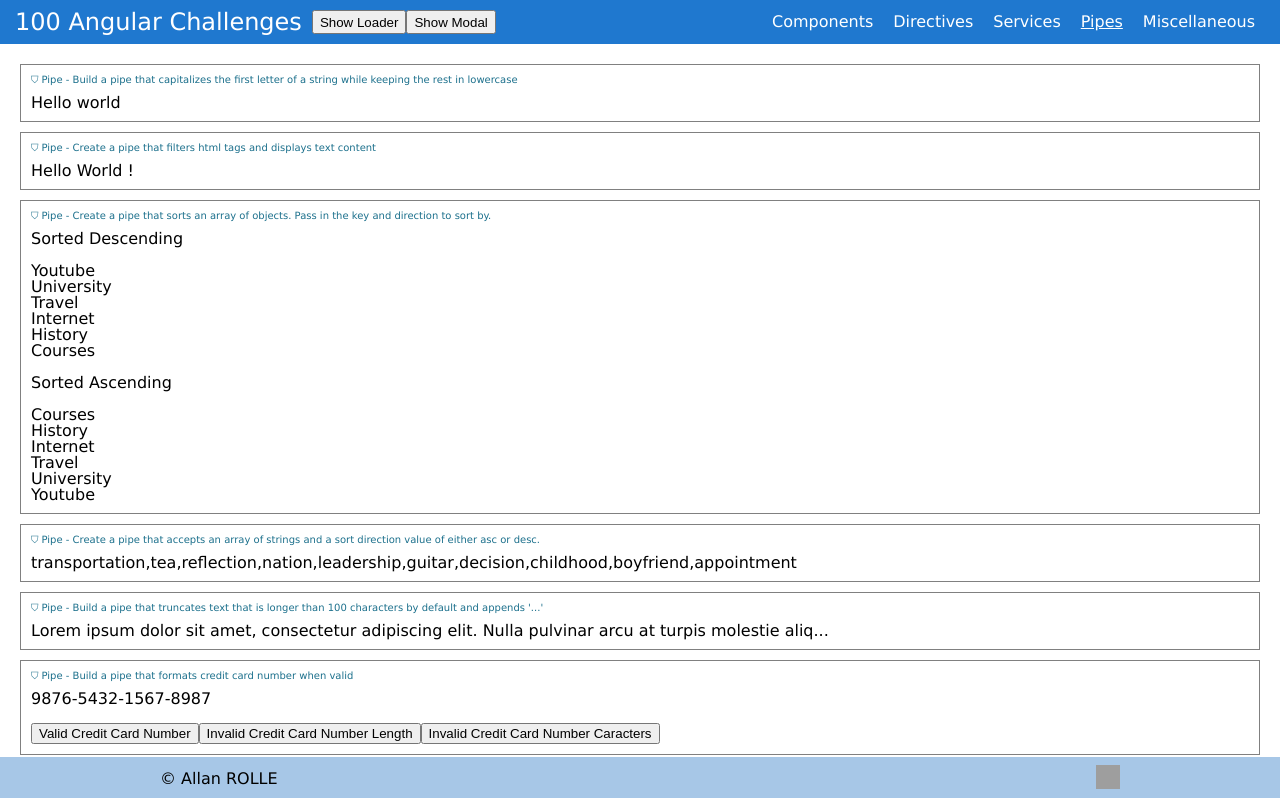
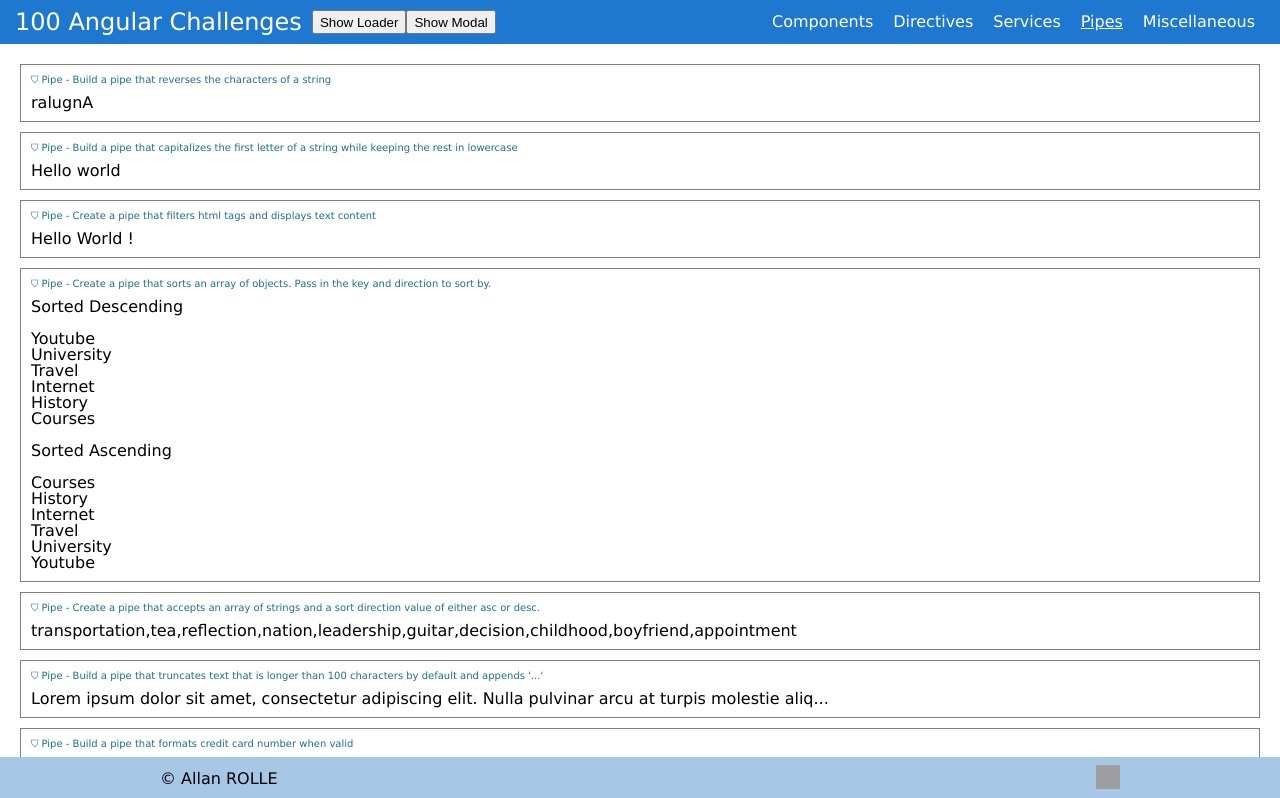
Before and after one commit to Portfolio-Allan-Rolle/100AngularChallenges, an Angular app: page /pipes in a window 1280 px wide. Shown: the top 798 px of the page. Built offline with nearby package versions, Linux system fonts and the light colour scheme; grey boxes are pictures that could not be loaded.

Commit message:
reverse string pipe complete

```diff
--- /dev/null
+++ b/src/app/pipes/reverse-string.pipe.ts
@@ -0,0 +1,11 @@
+import { Pipe, PipeTransform } from '@angular/core';
+
+@Pipe({
+  name: 'reverseString',
+})
+export class ReverseStringPipe implements PipeTransform {
+  transform(value: string): string {
+    if (!value) return value;
+    return [...value].reverse().join('').toString();
+  }
+}
--- a/src/app/routes/pipes-documentation/pipes-documentation.component.html
+++ b/src/app/routes/pipes-documentation/pipes-documentation.component.html
@@ -1,3 +1,9 @@
+<app-container
+  [title]="'Pipe - Build a pipe that reverses the characters of a string'"
+>
+  <p>{{ reverseStringData | reverseString }}</p></app-container
+>
+
 <app-container
   [title]="
     'Pipe - Build a pipe that capitalizes the first letter of a string while keeping the rest in lowercase'
--- a/src/app/routes/pipes-documentation/pipes-documentation.component.ts
+++ b/src/app/routes/pipes-documentation/pipes-documentation.component.ts
@@ -10,10 +10,12 @@ import { SortByKeyPipe } from '../../pipes/sort-by-key.pipe';
 import { RichTextPipe } from '../../pipes/rich-text.pipe';
 import { UpperCasePipe } from '@angular/common';
 import { UppercaseFirstPipe } from '../../pipes/uppercase-first.pipe';
+import { ReverseStringPipe } from '../../pipes/reverse-string.pipe';
 
 @Component({
   selector: 'app-pipes-documentation',
   imports: [
+    ReverseStringPipe,
     UppercaseFirstPipe,
     RichTextPipe,
     SortByKeyPipe,
@@ -92,4 +94,5 @@ export class PipesDocumentationComponent {
   ];
 
   uppercaseFirstdata = 'hello world';
+  reverseStringData = 'Angular';
 }
```
Also changed, not shown: 2 other files (tests, documents, lock files or other folders).
